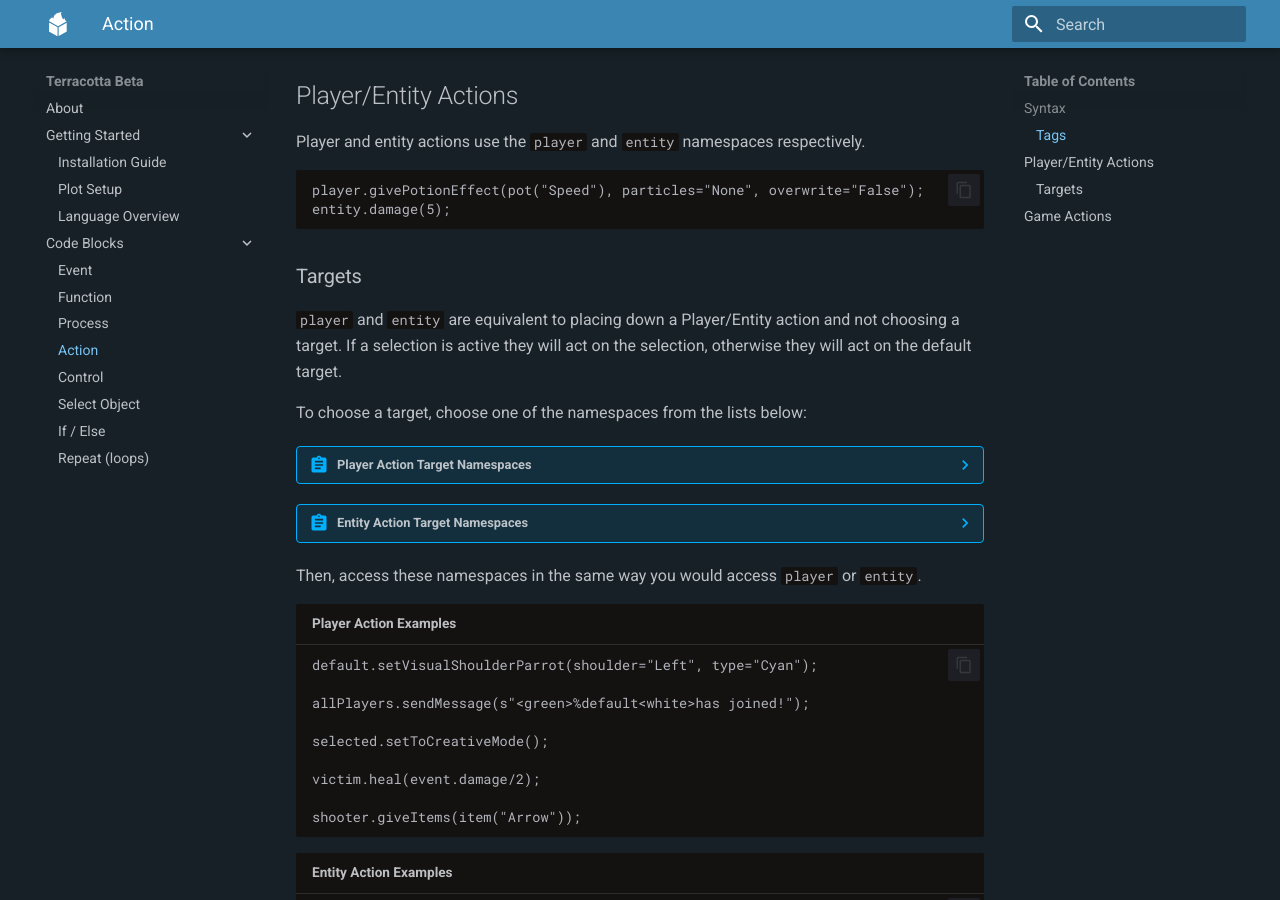
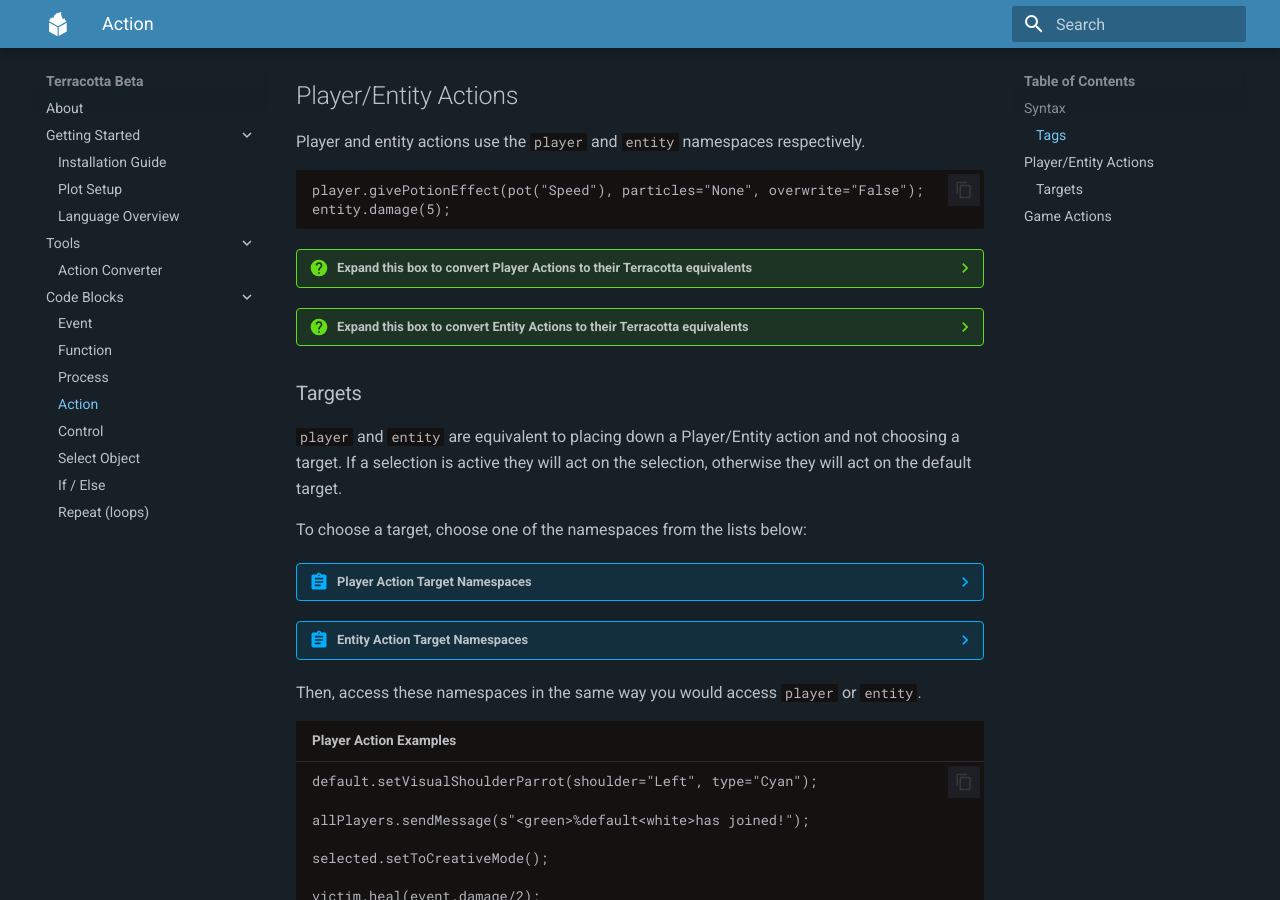
Before and after one commit to Owlfroggy/terracotta-beta-docs, an MkDocs documentation site: the page built from docs/code_blocks/action.md, in a window 1280 px wide and 900 px high, scrolled down 1119 px. Built offline with MkDocs 1.6.1 and Material for MkDocs 9.7.7, drawn with Linux system fonts in a browser that asks for light colours; some of the changed text lies outside the part shown.

Commit message:
scatter a bunch of action converters everywhere

````diff
--- a/docs/code_blocks/action.md
+++ b/docs/code_blocks/action.md
@@ -42,6 +42,12 @@ Player and entity actions use the `player` and `entity` namespaces respectively.
 player.givePotionEffect(pot("Speed"), particles="None", overwrite="False");
 entity.damage(5);
 ```
+
+??? question "Expand this box to convert Player Actions to their Terracotta equivalents"
+    <tc-action-translator block="Player Action">Loading...</tc-action-translator>
+
+??? question "Expand this box to convert Entity Actions to their Terracotta equivalents"
+    <tc-action-translator block="Entity Action">Loading...</tc-action-translator>
 
 ### Targets
 `player` and `entity` are equivalent to placing down a Player/Entity action and not choosing a target.
@@ -118,3 +124,6 @@ event.uncancel();
 
 event.setDeathMessage(s"%victim went kablooie :(");
 ```
+
+??? question "Expand this box to convert Game Actions to their Terracotta equivalents"
+    <tc-action-translator block="Entity Action">Loading...</tc-action-translator>
--- a/mkdocs.yml
+++ b/mkdocs.yml
@@ -50,6 +50,8 @@ nav:
     - Installation Guide: getting_started/installation_guide.md
     - Plot Setup: getting_started/plot_setup.md
     - Language Overview: getting_started/language_overview.md
+  - Tools:
+    - Action Converter: action_converter.md
   - Code Blocks:
     - Event: code_blocks/event.md
     - Function: code_blocks/function.md
````
Also changed, not shown: docs/action_converter.md (added, +5 -0 lines), docs/code_blocks/event.md (+4 -0 lines), docs/code_blocks/if.md (+6 -1 lines), docs/code_blocks/select_object.md (+3 -0 lines).
